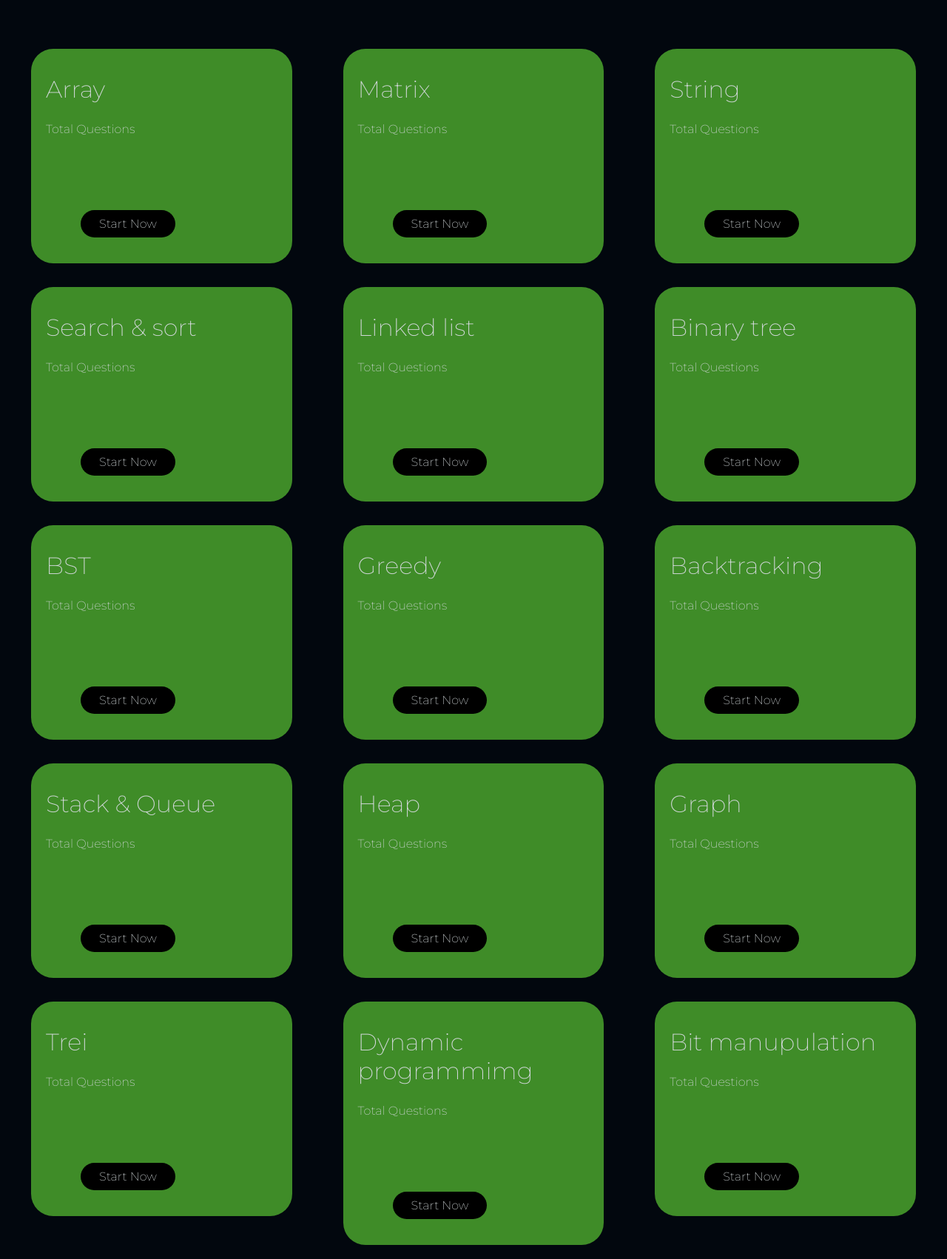
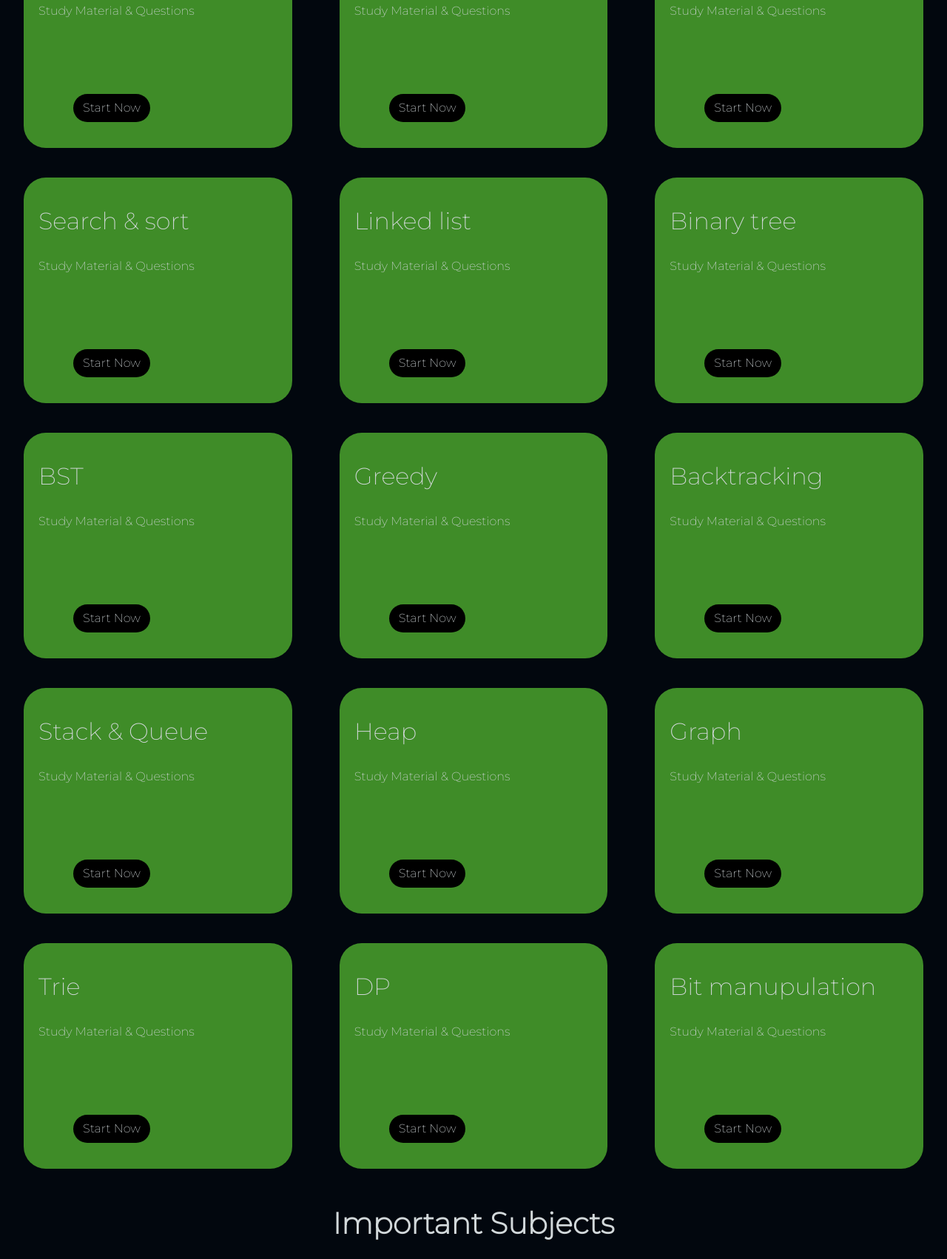
Before and after one commit to 2211shubham/Placement-Buddy, a plain HTML site: page index.html in a window 1280 px wide. Shown: the part 617-2319 px from the top of the page at 74% size. Drawn offline with nearby package versions, Linux system fonts and the light colour scheme; files whose address does not match are found by name.

Commit message:
responsive added

```diff
--- a/index.html
+++ b/index.html
@@ -4,11 +4,12 @@
       <meta charset="UTF-8">
       <meta http-equiv="X-UA-Compatible" content="IE=edge">
       <meta name="viewport" content="width=device-width, initial-scale=1.0">
-  <title>document</title>
+      <title>Placement Buddy</title>
       <link rel="stylesheet " href="styles.css">
+      <link href="https://cdn.jsdelivr.net/npm/bootstrap@5.0.2/dist/css/bootstrap.min.css" rel="stylesheet" integrity="sha384-EVSTQN3/azprG1Anm3QDgpJLIm9Nao0Yz1ztcQTwFspd3yD65VohhpuuCOmLASjC" crossorigin="anonymous">
    </head>
    <body>
-  <header>
+      <!-- <header>
          <img src="C:/Users/anike/Documents/placement buddy/Placement-Buddy/LOGO.png" alt="logo">
          <nav>
             <ul class="nav_links">
@@ -19,119 +20,201 @@
             </ul>
          </nav>
          <a href="#"><button>Contact</button></a>
-
-  </header>
-
-   <div class="card_wrap">
-     <div class="card_item">
+      </header> -->
+      <div class="container-fluid">
+         <div class="row">
+           <div class="col-md-2"></div>
+           <div class="col-md-4">
+             <h1 class="main">Placement</h1>
+             <h1 class="main">Buddy</h1>
+           </div>
+           <div class="col-md-4">
+             <img class = "img-fluid"src="4136918-removebg-preview.png" alt="" srcset="">
+           </div>
+           <div class="col-md-2"></div>
+         </div>
+         </div>
+      <div class="container-fluid dsa">
+         <hr>
+         <h1>Data Structures and Algorithms</h1>
+         <div class="row">
+            <div class="col-md-4">
+               <div class="card_item card_wrap">
                   <div class="card_inner">
                      <div class="name_card"><a href="#">Array</a></div>
-         <div class="totque">Total Questions</div>
-         <a href="#"><button class="btn">Start Now</button></a>
-
-       </div>
-      </div>
-      <div class="card_item">
-        <div class="card_inner">
-          <div class="name_card"><a href="#">Matrix</a></div>
-          <div class="totque">Total Questions</div>
+                     <div class="totque">Study Material & Questions</div>
                      <a href="#"><button class="btn">Start Now</button></a>
                   </div>
                </div>
-       <div class="card_item">
+            </div>
+            <div class="col-md-4">
+               <div class="card_item card_wrap">
                   <div class="card_inner">
-         <div class="name_card"><a href="#">String</a></div>
-         <div class="totque">Total Questions</div>
+                     <div class="name_card"><a href="#">Matrix</a></div>
+                     <div class="totque">Study Material & Questions</div>
                      <a href="#"><button class="btn">Start Now</button></a>
                   </div>
                </div>
-      <div class="card_item">
+            </div>
+            <div class="col-md-4">
+               <div class="card_item card_wrap">
                   <div class="card_inner">
-          <div class="name_card"><a href="#">Search & sort</a></div>
-          <div class="totque">Total Questions</div>
+                     <div class="name_card"><a href="#">String</a></div>
+                     <div class="totque">Study Material & Questions</div>
                      <a href="#"><button class="btn">Start Now</button></a>
                   </div>
                </div>
-       <div class="card_item">
+            </div>
+         </div>
+         <div class="row">
+            <div class="col-md-4">
+               <div class="card_item card_wrap">
                   <div class="card_inner">
-          <div class="name_card"><a href="#">Linked list</a></div>
-          <div class="totque">Total Questions</div>
+                     <div class="name_card"><a href="#">Search & sort</a></div>
+                     <div class="totque">Study Material & Questions</div>
                      <a href="#"><button class="btn">Start Now</button></a>
                   </div>
                </div>
-       <div class="card_item">
+            </div>
+            <div class="col-md-4">
+               <div class="card_item card_wrap">
                   <div class="card_inner">
-          <div class="name_card"><a href="#">Binary tree</a></div>
-          <div class="totque">Total Questions</div>
+                     <div class="name_card"><a href="#">Linked list</a></div>
+                     <div class="totque">Study Material & Questions</div>
                      <a href="#"><button class="btn">Start Now</button></a>
                   </div>
                </div>
-       <div class="card_item">
+            </div>
+            <div class="col-md-4">
+               <div class="card_item card_wrap">
                   <div class="card_inner">
-          <div class="name_card"><a href="#">BST</a></div>
-          <div class="totque">Total Questions</div>
+                     <div class="name_card"><a href="#">Binary tree</a></div>
+                     <div class="totque">Study Material & Questions</div>
                      <a href="#"><button class="btn">Start Now</button></a>
                   </div>
                </div>
-       <div class="card_item">
+            </div>
+         </div>
+         <div class="row">
+            <div class="col-md-4">
+               <div class="card_item card_wrap">
                   <div class="card_inner">
-          <div class="name_card"><a href="#">Greedy</a></div>
-          <div class="totque">Total Questions</div>
+                     <div class="name_card"><a href="#">BST</a></div>
+                     <div class="totque">Study Material & Questions</div>
                      <a href="#"><button class="btn">Start Now</button></a>
                   </div>
                </div>
-       <div class="card_item">
+            </div>
+            <div class="col-md-4">
+               <div class="card_item card_wrap">
                   <div class="card_inner">
-          <div class="name_card"><a href="#">Backtracking</a></div>
-          <div class="totque">Total Questions</div>
+                     <div class="name_card"><a href="#">Greedy</a></div>
+                     <div class="totque">Study Material & Questions</div>
                      <a href="#"><button class="btn">Start Now</button></a>
                   </div>
                </div>
-       <div class="card_item">
+            </div>
+            <div class="col-md-4">
+               <div class="card_item card_wrap">
                   <div class="card_inner">
-          <div class="name_card"><a href="#">Stack & Queue</a></div>
-          <div class="totque">Total Questions</div>
+                     <div class="name_card"><a href="#">Backtracking</a></div>
+                     <div class="totque">Study Material & Questions</div>
                      <a href="#"><button class="btn">Start Now</button></a>
                   </div>
                </div>
-       <div class="card_item">
+            </div>
+         </div>
+         <div class="row">
+            <div class="col-md-4">
+               <div class="card_item card_wrap">
                   <div class="card_inner">
-          <div class="name_card"><a href="#">Heap</a></div>
-          <div class="totque">Total Questions</div>
+                     <div class="name_card"><a href="#">Stack & Queue</a></div>
+                     <div class="totque">Study Material & Questions</div>
                      <a href="#"><button class="btn">Start Now</button></a>
                   </div>
                </div>
-       <div class="card_item">
+            </div>
+            <div class="col-md-4">
+               <div class="card_item card_wrap">
                   <div class="card_inner">
-          <div class="name_card"><a href="#">Graph</a></div>
-          <div class="totque">Total Questions</div>
+                     <div class="name_card"><a href="#">Heap</a></div>
+                     <div class="totque">Study Material & Questions</div>
                      <a href="#"><button class="btn">Start Now</button></a>
                   </div>
                </div>
-       <div class="card_item">
+            </div>
+            <div class="col-md-4">
+               <div class="card_item card_wrap">
                   <div class="card_inner">
-          <div class="name_card"><a href="#">Trei</a></div>
-          <div class="totque">Total Questions</div>
+                     <div class="name_card"><a href="#">Graph</a></div>
+                     <div class="totque">Study Material & Questions</div>
                      <a href="#"><button class="btn">Start Now</button></a>
                   </div>
                </div>
-       <div class="card_item">
+            </div>
+         </div>
+         <div class="row">
+            <div class="col-md-4">
+               <div class="card_item card_wrap">
                   <div class="card_inner">
-          <div class="name_card"><a href="#">Dynamic programmimg</a></div>
-          <div class="totque">Total Questions</div>
+                     <div class="name_card"><a href="#">Trie</a></div>
+                     <div class="totque">Study Material & Questions</div>
                      <a href="#"><button class="btn">Start Now</button></a>
                   </div>
                </div>
-       <div class="card_item">
+            </div>
+            <div class="col-md-4">
+               <div class="card_item card_wrap">
                   <div class="card_inner">
-          <div class="name_card"><a href="#">Bit manupulation</a></div>
-          <div class="totque">Total Questions</div>
+                     <div class="name_card"><a href="#">DP</a></div>
+                     <div class="totque">Study Material & Questions</div>
                      <a href="#"><button class="btn">Start Now</button></a>
                   </div>
                </div>
-
+            </div>
+            <div class="col-md-4">
+               <div class="card_item card_wrap">
+                  <div class="card_inner">
+                     <div class="name_card"><a href="#">Bit manupulation</a></div>
+                     <div class="totque">Study Material & Questions</div>
+                     <a href="#"><button class="btn">Start Now</button></a>
                   </div>
                </div>
-
+            </div>
+            <!-- <hr> -->
+         </div>
+      </div>
+      <div class="container-fluid">
+         <h1 class= "imp-sub">Important Subjects</h1>
+         <div class="row">
+            <div class="col-md-4">
+               <div class="card_item card_wrap">
+                  <div class="card_inner">
+                     <div class="name_card"><a href="#">Operating System</a></div>
+                     <div class="totque">Study Material & Questions</div>
+                     <a href="#"><button class="btn">Start Now</button></a>
+                  </div>
+               </div>
+            </div>
+            <div class="col-md-4">
+               <div class="card_item card_wrap">
+                  <div class="card_inner">
+                     <div class="name_card"><a href="#">DBMS</a></div>
+                     <div class="totque">Study Material & Questions</div>
+                     <a href="#"><button class="btn">Start Now</button></a>
+                  </div>
+               </div>
+            </div>
+            <div class="col-md-4">
+               <div class="card_item card_wrap">
+                  <div class="card_inner">
+                     <div class="name_card"><a href="#">CN</a></div>
+                     <div class="totque">Study Material & Questions</div>
+                     <a href="#"><button class="btn">Start Now</button></a>
+                  </div>
+               </div>
+            </div>
+         </div>
+      </div>
    </body>
 </html>
--- a/styles.css
+++ b/styles.css
@@ -6,13 +6,18 @@
 	padding: 0;
 }
 body {
-    background-color: rgb(2, 7, 14);
+	background-color: rgb(2, 7, 14) !important;
 }
- li ,a ,button, .name_card , .totque{
-    font-family: "Montserrat",sans-serif;
+
+li,
+a,
+button,
+.name_card,
+.totque {
+	font-family: "Montserrat", sans-serif;
 	font-weight: 500;
 	font-size: 16px;
-    color: #d2d8da;
+	color: #d2d8da !important;
 	text-decoration: none;
 }
 
@@ -40,61 +45,81 @@ header {
 }
 button {
 	padding: 9px 25px;
-    background-color: rgb(75 132 57);
+	background-color: rgb(75 132 57) !important;
 	border: none;
-    border-radius: 50px;
+	border-radius: 50px !important;
 	cursor: pointer;
-    transition: all 0.3s ease 0s;
+	transition: all 0.3s ease 0s !important;
 }
-button:hover{
-    background-color: rgb(0, 73, 10);
+button:hover {
+	background-color: rgb(0, 73, 10) !important;
 }
-.card_wrap{
+.card_wrap {
 	padding: 20px;
 	width: 100%;
-    display: flex;
-    justify-content: space-between;
-    flex-wrap: wrap;
-
 }
-.card_wrap .card_item{
+.card_wrap .card_item {
 	padding: 16px 22px;
 	width: 32%;
 }
 
-.card_wrap .card_inner{
+.card_wrap .card_inner {
 	background-color: rgb(63 140 40);
 	border-radius: 30px;
 	padding: 35px 20px;
-    min-width: 225px;
-    min-height: 250px;
+	min-width: 200px;
+	min-height: 225px;
 	width: 100%;
 	cursor: pointer;
 	transition: all 0.3s ease 0s;
 }
 .name_card a {
-    background-color: none;
+	background-color: none !important;
 	margin: 0;
 	padding: 0;
-    font-size: xx-large;
+	font-size: xx-large !important;
 	text-decoration: none;
-    text-align: center;
+	text-align: center !important;
 }
 
 .name_card {
 	background-color: none;
 }
-.card_inner:hover{
-    background-color:rgb(0, 73, 10) ;
+.card_inner:hover {
+	background-color: rgb(0, 73, 10);
 }
-.btn{
-    background-color: black;
+.btn {
+	background-color: black !important;
 	margin-top: 100px;
 	margin-left: 47px;
 }
-.btn:hover{
-    background-color:rgb(53, 58, 54); ;
+.btn:hover {
+	background-color: rgb(53, 58, 54) !important;
 }
-.totque{
+.totque {
 	margin-top: 25px;
 }
+
+.main {
+	text-align: center;
+	font-family: "Montserrat", sans-serif;
+	font-weight: bolder;
+	font-size: 3rem;
+	color: rgb(42, 226, 73) !important;
+	text-decoration: none;
+}
+
+h1,
+.imp-sub {
+	text-align: center;
+	font-family: "Montserrat", sans-serif;
+	font-weight: bolder;
+	color: #d2d8da !important;
+	margin-bottom: 30px;
+	margin-top: 30px;
+}
+
+hr {
+	margin-top: 30px;
+	color: #d2d8da !important;
+}
```
Also changed, not shown: 4136918-removebg-preview.png (added), 4136918.jpg (added). Lines whose indentation alone changed are shown as unchanged.
